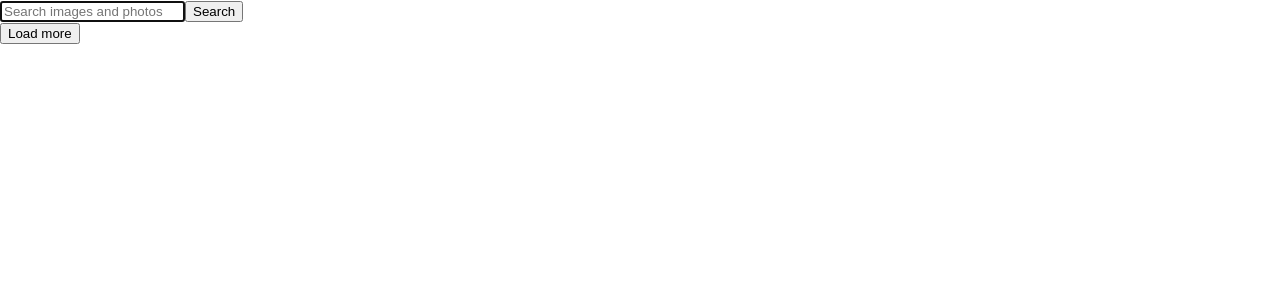
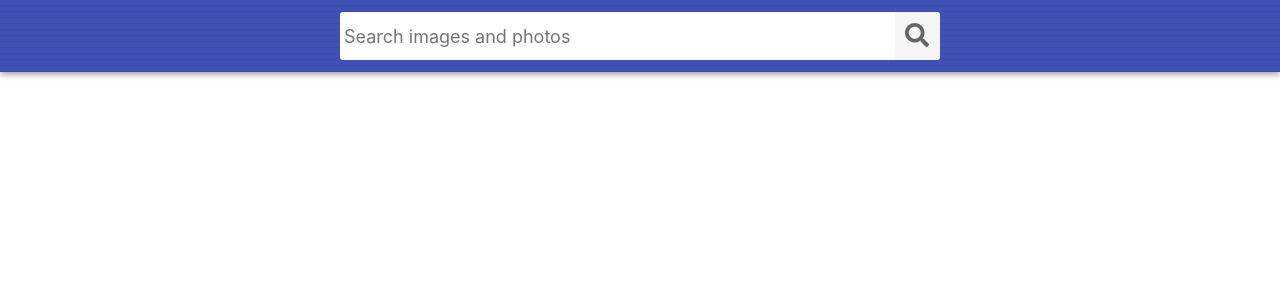
Before and after one commit to rostunho/goit-react-hw-03-image-finder, a React (Create React App) app: page / in a window 1280 px wide. Shown: the top 300 px of the page. Built offline with nearby package versions, Linux system fonts and the light colour scheme.

Commit message:
styles added

```diff
--- a/package.json
+++ b/package.json
@@ -12,6 +12,7 @@
     "react": "^17.0.2",
     "react-dom": "^17.0.2",
     "react-hot-toast": "^2.2.0",
+    "react-icons": "^4.3.1",
     "react-scripts": "5.0.0",
     "react-toastify": "^8.1.0",
     "styled-components": "^5.3.3",
--- a/src/App.js
+++ b/src/App.js
@@ -3,6 +3,7 @@ import React, { Component } from "react";
 import Searchbar from "./components/Searchbar/Searchbar";
 import ImageGallery from "./components/ImageGallery/ImageGallery";
 import { ToastContainer } from "react-toastify";
+import { AppContainer } from "./App.styled";
 
 class App extends Component {
   state = {
@@ -15,11 +16,11 @@ class App extends Component {
 
   render() {
     return (
-      <>
+      <AppContainer>
         <Searchbar onSubmit={this.onSearchQuery} />
         <ImageGallery query={this.state.searchQuery} />
         <ToastContainer />
-      </>
+      </AppContainer>
     );
   }
 }
--- /dev/null
+++ b/src/App.styled.js
@@ -0,0 +1,8 @@
+import styled from "styled-components";
+
+export const AppContainer = styled.div`
+  display: grid;
+  grid-template-columns: 1fr;
+  grid-gap: 16px;
+  padding-bottom: 24px;
+`;
--- a/src/components/Button/Button.jsx
+++ b/src/components/Button/Button.jsx
@@ -1,8 +1,10 @@
+import { LoadMoreButton } from "./Button.styled";
+
 function Button({ loadMore }) {
   return (
-    <button type="button" onClick={loadMore}>
+    <LoadMoreButton type="button" onClick={loadMore}>
       Load more
-    </button>
+    </LoadMoreButton>
   );
 }
 
--- /dev/null
+++ b/src/components/Button/Button.styled.js
@@ -0,0 +1,39 @@
+import styled from "styled-components";
+
+export const LoadMoreButton = styled.button`
+  padding: 8px 16px;
+  border-radius: 2px;
+  background-color: #3f51b5;
+
+  background-image: repeating-linear-gradient(
+    to bottom,
+    #3f51b5,
+    #3f51b5 5px,
+    #3c4da9 5px,
+    #3c4da9 6px
+  );
+
+  transition: all 250ms cubic-bezier(0.4, 0, 0.2, 1);
+  text-align: center;
+  display: inline-block;
+  color: #fff;
+  border: 0;
+  text-decoration: none;
+  cursor: pointer;
+  font-family: inherit;
+  font-size: 18px;
+  line-height: 24px;
+  font-style: normal;
+  font-weight: 500;
+
+  min-width: 180px;
+  margin: 0 auto;
+
+  box-shadow: 0px 3px 1px -2px rgba(0, 0, 0, 0.2),
+    0px 2px 2px 0px rgba(0, 0, 0, 0.14), 0px 1px 5px 0px rgba(0, 0, 0, 0.12);
+
+  &:hover,
+  :focus {
+    background-color: #303f9f;
+  }
+`;
--- a/src/components/ImageGallery/ImageGallery.jsx
+++ b/src/components/ImageGallery/ImageGallery.jsx
@@ -4,6 +4,7 @@ import { toast } from "react-toastify";
 import api from "../../services/api";
 import ImageGalleryItem from "../ImageGalleryItem/ImageGalleryItem";
 import Button from "../Button/Button";
+import { Gallery } from "./ImageGallery.styled";
 
 class ImageGallery extends Component {
   state = {
@@ -16,6 +17,8 @@ class ImageGallery extends Component {
   componentDidUpdate(prevProps, prevState) {
     if (prevProps !== this.props) {
       this.setState({ images: [], page: 1 });
+      // console.log("1");
+      // this.updateImageGallery();
     }
 
     if (
@@ -35,8 +38,14 @@ class ImageGallery extends Component {
         this.state.page
       );
 
-      if (newImages.hits.length === 0) {
-        return toast.error("This pictures do not exist", {
+      if (newImages.hits.length === 0 && this.state.images.length === 0) {
+        return toast.error(`"${this.props.query}"pictures do not exist`, {
+          autoClose: 3000,
+        });
+      }
+
+      if (newImages.hits.length === 0 && this.state.images.length !== 0) {
+        return toast.info(`There are all pictures of "${this.props.query}"`, {
           autoClose: 3000,
         });
       }
@@ -45,6 +54,8 @@ class ImageGallery extends Component {
         images: [...state.images, ...newImages.hits],
         status: "resolved",
       }));
+
+      // console.log("2");
     } catch (error) {
       this.setState({ error: error.message, status: "rejected" });
     }
@@ -66,10 +77,12 @@ class ImageGallery extends Component {
   };
 
   render() {
+    const { images } = this.state;
+
     return (
       <>
-        <ul className="gallery">
-          {this.state.images.map((image) => {
+        <Gallery>
+          {images.map((image) => {
             return (
               <ImageGalleryItem
                 key={image.id}
@@ -80,8 +93,8 @@ class ImageGallery extends Component {
               />
             );
           })}
-        </ul>
-        <Button loadMore={this.loadNextPage} />
+        </Gallery>
+        {images.length !== 0 && <Button loadMore={this.loadNextPage} />}
       </>
     );
   }
--- /dev/null
+++ b/src/components/ImageGallery/ImageGallery.styled.js
@@ -0,0 +1,14 @@
+import styled from "styled-components";
+
+export const Gallery = styled.ul`
+  display: grid;
+  max-width: calc(100vw - 48px);
+  grid-template-columns: repeat(auto-fill, minmax(320px, 1fr));
+  grid-gap: 16px;
+  margin-top: 0;
+  margin-bottom: 0;
+  padding: 0;
+  list-style: none;
+  margin-left: auto;
+  margin-right: auto;
+`;
--- a/src/components/ImageGalleryItem/ImageGalleryItem.jsx
+++ b/src/components/ImageGalleryItem/ImageGalleryItem.jsx
@@ -1,8 +1,10 @@
+import { Item, Image } from "./ImageGalleryItem.styled";
+
 function ImageGalleryItem({ imageURL, largeImageURL, tags }) {
   return (
-    <li className="gallery-item">
-      <img src={imageURL} alt={tags} />
-    </li>
+    <Item className="gallery-item">
+      <Image src={imageURL} alt={tags} />
+    </Item>
   );
 }
 
--- /dev/null
+++ b/src/components/ImageGalleryItem/ImageGalleryItem.styled.js
@@ -0,0 +1,19 @@
+import styled from "styled-components";
+
+export const Item = styled.li`
+  border-radius: 2px;
+  box-shadow: 0px 1px 3px 0px rgba(0, 0, 0, 0.2),
+    0px 1px 1px 0px rgba(0, 0, 0, 0.14), 0px 2px 1px -1px rgba(0, 0, 0, 0.12);
+`;
+
+export const Image = styled.img`
+  width: 100%;
+  height: 260px;
+  object-fit: cover;
+  transition: transform 250ms cubic-bezier(0.4, 0, 0.2, 1);
+
+  &:hover {
+    transform: scale(1.03);
+    cursor: zoom-in;
+  }
+`;
--- a/src/components/Searchbar/Searchbar.jsx
+++ b/src/components/Searchbar/Searchbar.jsx
@@ -1,6 +1,14 @@
 import React, { Component } from "react";
 import { toast } from "react-toastify";
 import "react-toastify/dist/ReactToastify.css";
+import { FaSearch } from "react-icons/fa";
+import {
+  Header,
+  Form,
+  Input,
+  SearchButton,
+  ButtonLabel,
+} from "./Searchbar.styled";
 
 class Searchbar extends Component {
   state = {
@@ -32,10 +40,9 @@ class Searchbar extends Component {
     const { query } = this.state;
     // console.log(this.props);
     return (
-      <header className="searchbar">
-        <form className="form" onSubmit={this.onSubmitForm}>
-          <input
-            className="input"
+      <Header>
+        <Form onSubmit={this.onSubmitForm}>
+          <Input
             type="text"
             autoComplete="off"
             autoFocus
@@ -44,11 +51,12 @@ class Searchbar extends Component {
             onChange={this.handleInput}
           />
 
-          <button type="submit" className="button">
-            <span className="button-label">Search</span>
-          </button>
-        </form>
-      </header>
+          <SearchButton type="submit">
+            <FaSearch size="24" />
+            <ButtonLabel>Search</ButtonLabel>
+          </SearchButton>
+        </Form>
+      </Header>
     );
   }
 }
--- /dev/null
+++ b/src/components/Searchbar/Searchbar.styled.js
@@ -0,0 +1,87 @@
+import styled from "styled-components";
+
+export const Header = styled.header`
+  top: 0;
+  left: 0;
+  position: sticky;
+  z-index: 1100;
+  display: flex;
+  justify-content: center;
+  align-items: center;
+  min-height: 64px;
+  padding-right: 24px;
+  padding-left: 24px;
+  padding-top: 12px;
+  padding-bottom: 12px;
+  color: #fff;
+  background-color: #3f51b5;
+
+  background-image: repeating-linear-gradient(
+    to bottom,
+    #3f51b5,
+    #3f51b5 5px,
+    #3c4da9 5px,
+    #3c4da9 6px
+  );
+
+  box-shadow: 0px 2px 4px -1px rgba(0, 0, 0, 0.2),
+    0px 4px 5px 0px rgba(0, 0, 0, 0.14), 0px 1px 10px 0px rgba(0, 0, 0, 0.12);
+`;
+
+export const Form = styled.form`
+  display: flex;
+  align-items: center;
+  width: 100%;
+  max-width: 600px;
+  background-color: #fff;
+  border-radius: 3px;
+  overflow: hidden;
+`;
+
+export const Input = styled.input`
+  display: inline-block;
+  width: 100%;
+  font: inherit;
+  font-size: 20px;
+  border: none;
+  outline: none;
+  padding-left: 4px;
+  padding-right: 4px;
+
+  &::placeholder {
+    font: inherit;
+    font-size: 18px;
+  }
+`;
+
+export const SearchButton = styled.button`
+  display: inline-block;
+  width: 48px;
+  height: 48px;
+  border: 0;
+
+  /* background-image: url("https://image.flaticon.com/icons/svg/149/149852.svg"); */
+  background-size: 40%;
+  background-repeat: no-repeat;
+  background-position: center;
+  opacity: 0.6;
+  transition: opacity 250ms cubic-bezier(0.4, 0, 0.2, 1);
+  cursor: pointer;
+  outline: none;
+
+  &:hover {
+    opacity: 1;
+  }
+`;
+
+export const ButtonLabel = styled.span`
+  position: absolute;
+  width: 1px;
+  height: 1px;
+  padding: 0;
+  overflow: hidden;
+  clip: rect(0, 0, 0, 0);
+  white-space: nowrap;
+  clip-path: inset(50%);
+  border: 0;
+`;
--- a/src/index.css
+++ b/src/index.css
@@ -1,39 +1,27 @@
+html {
+  box-sizing: border-box;
+  width: 100vw;
+  overflow-x: hidden;
+}
+
+*,
+*::before,
+*::after {
+  box-sizing: inherit;
+}
+
 body {
   margin: 0;
-  font-family: -apple-system, BlinkMacSystemFont, "Segoe UI", "Roboto", "Oxygen",
-    "Ubuntu", "Cantarell", "Fira Sans", "Droid Sans", "Helvetica Neue",
-    sans-serif;
+  font-family: -apple-system, BlinkMacSystemFont, "Segoe UI", Roboto,
+    Oxygen-Sans, Ubuntu, Cantarell, "Helvetica Neue", sans-serif;
+  color: #212121;
+  background-color: #fff;
   -webkit-font-smoothing: antialiased;
   -moz-osx-font-smoothing: grayscale;
 }
 
-code {
-  font-family: source-code-pro, Menlo, Monaco, Consolas, "Courier New",
-    monospace;
+img {
+  display: block;
+  max-width: 100%;
+  height: auto;
 }
-
-ul {
-  display: grid;
-  max-width: calc(100vw - 48px);
-  grid-template-columns: repeat(auto-fill, minmax(320px, 1fr));
-  grid-gap: 16px;
-  margin-top: 0;
-  margin-bottom: 0;
-  padding: 0;
-  list-style: none;
-  margin-left: auto;
-  margin-right: auto;
-}
-
-li {
-  border-radius: 2px;
-  box-shadow: 0px 1px 3px 0px rgba(0, 0, 0, 0.2),
-    0px 1px 1px 0px rgba(0, 0, 0, 0.14), 0px 2px 1px -1px rgba(0, 0, 0, 0.12);
-}
-
-img {
-  width: 100%;
-  height: 260px;
-  object-fit: cover;
-  transition: transform 250ms cubic-bezier(0.4, 0, 0.2, 1);
-}
```
Also changed, not shown: 1 other file (tests, documents, lock files or other folders).
